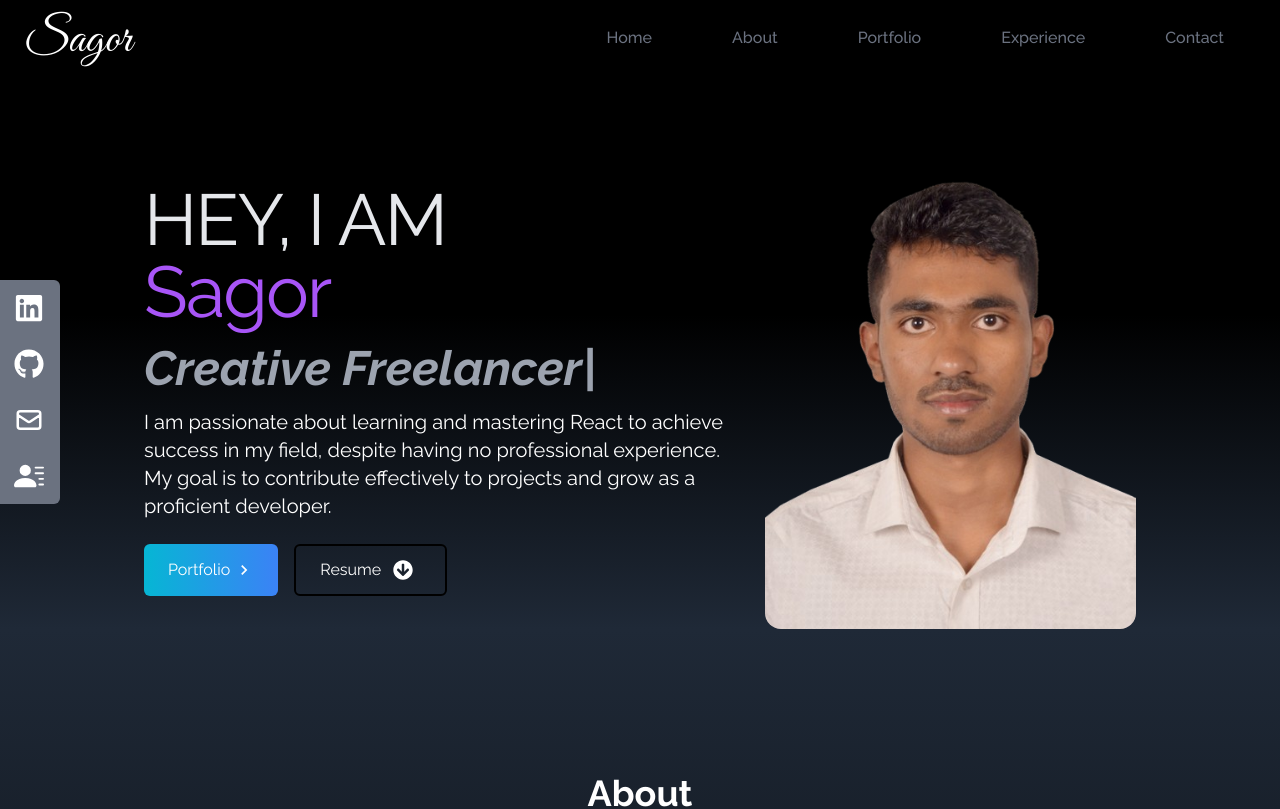
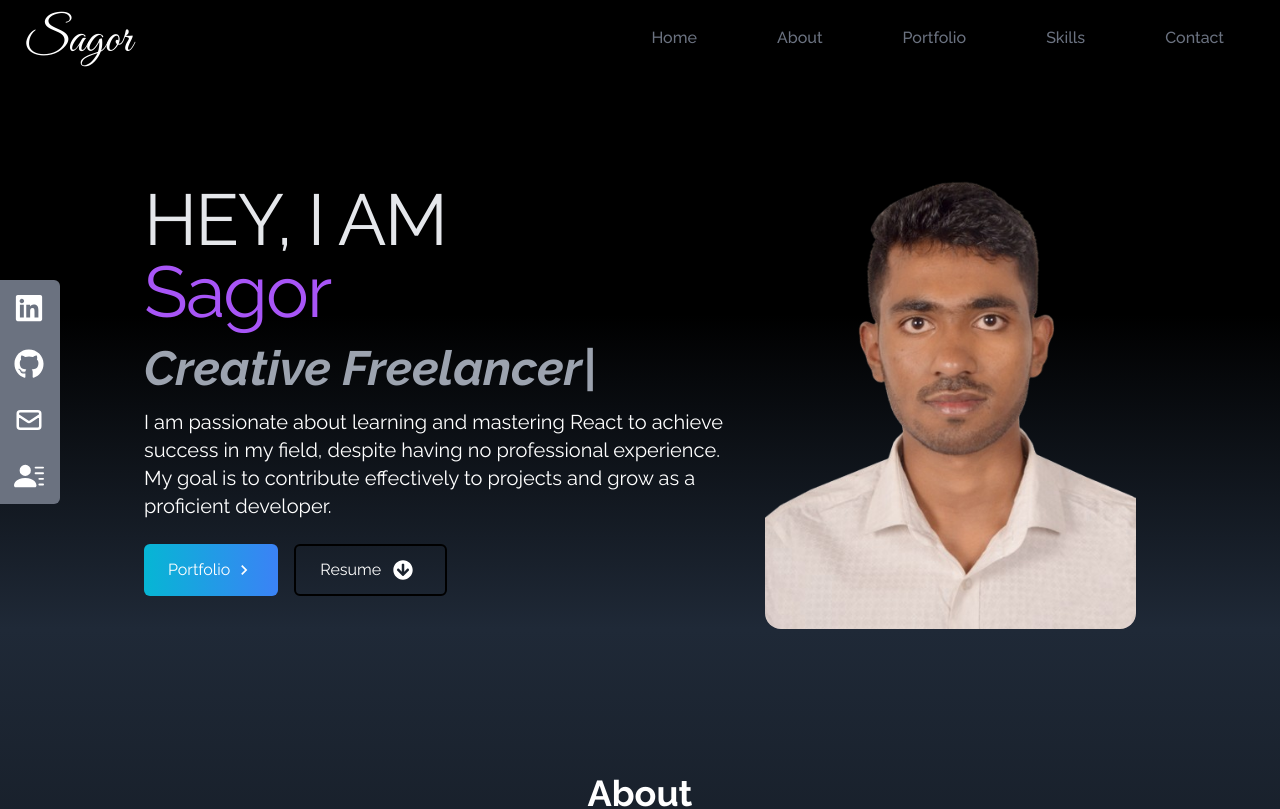
Before and after one commit to saagor16/sagorPortfolio, a React (Vite) app: page / in a window 1280 px wide. Shown: the top 809 px of the page. Built offline with nearby package versions, Linux system fonts and the light colour scheme.

Commit message:
Update Navbar.jsx

```diff
--- a/src/components/Navbar.jsx
+++ b/src/components/Navbar.jsx
@@ -20,7 +20,7 @@ const Navbar = () => {
     },
     {
       id: 4,
-      link: "experience",
+      link: "skills",
     },
     {
       id: 5,
```
